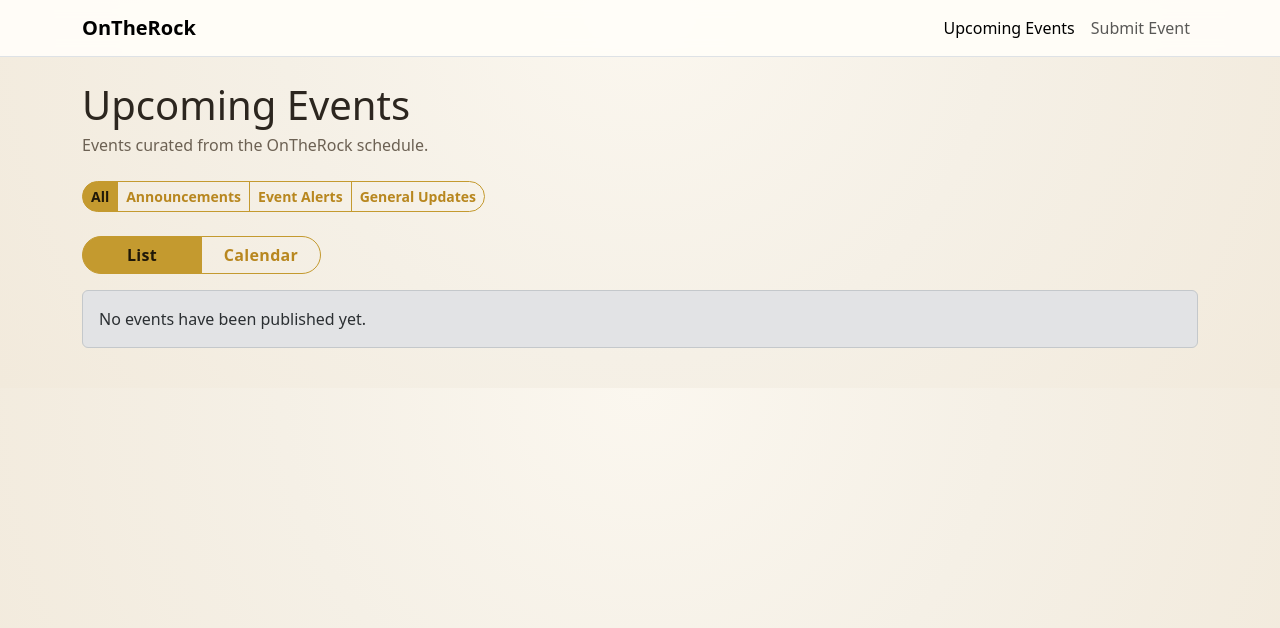
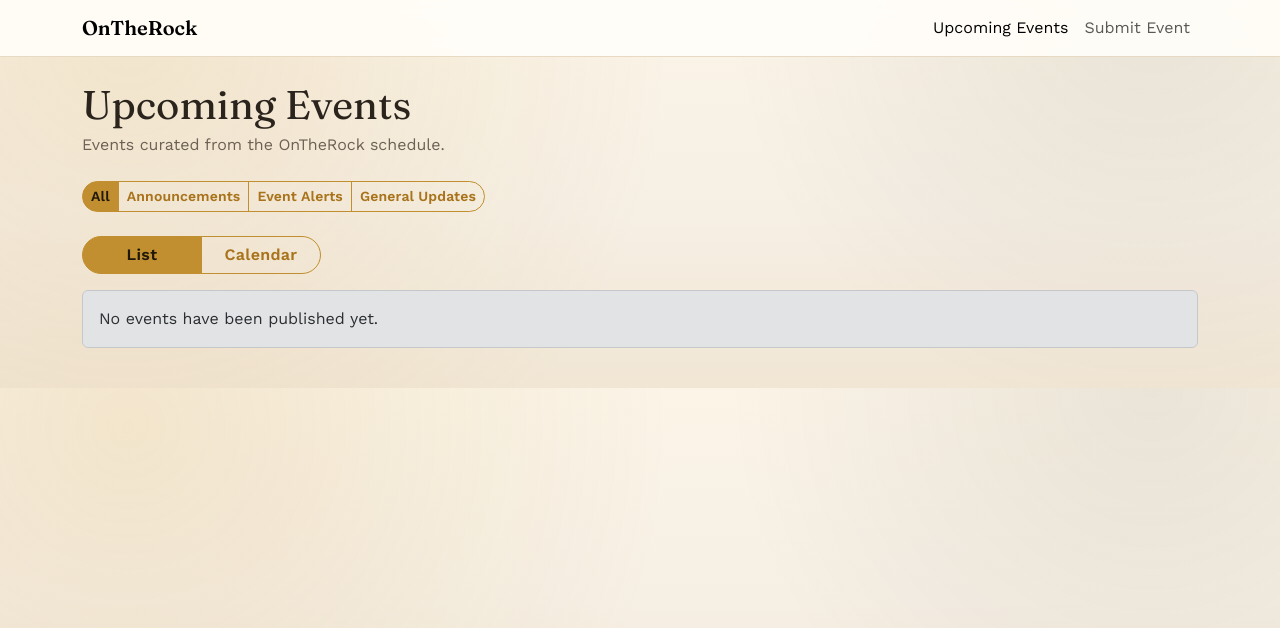
Before and after one commit to JSY-Ben/BeanPrepared, a PHP site: page /Web/ in a window 1280 px wide. Shown: the top 628 px of the page. Run offline with PHP 8.4, Linux system fonts and the light colour scheme; data comes from the database, SQL or seed files in the repository; data that the repository does not hold is empty.

Commit message:
Style Changes

```diff
--- a/public/css/site.css
+++ b/public/css/site.css
@@ -1,22 +1,30 @@
+@import url("https://fonts.googleapis.com/css2?family=Fraunces:wght@400;600;700&family=Work+Sans:wght@400;500;600&display=swap");
+
 :root {
-  --otr-ink: #2c261f;
+  --otr-ink: #2a241d;
   --otr-muted: #6c6153;
-  --otr-paper: #f5f0e6;
-  --otr-card: #fffdf8;
-  --otr-gold: #c49a2f;
-  --otr-gold-strong: #b8871f;
-  --otr-border: #eadfca;
-  --otr-shadow: 0 12px 30px rgba(44, 38, 31, 0.12);
+  --otr-paper: #f6efe4;
+  --otr-card: #fffaf1;
+  --otr-gold: #c18f2f;
+  --otr-gold-strong: #a8731a;
+  --otr-border: #e7d9c2;
+  --otr-shadow: 0 18px 40px rgba(42, 36, 29, 0.12);
+  --otr-wash: rgba(193, 143, 47, 0.08);
 }
 
 body {
-  background: radial-gradient(circle at top, #fbf7ef 0%, var(--otr-paper) 48%, #f2eadc 100%);
+  background:
+    radial-gradient(circle at 10% 10%, rgba(193, 143, 47, 0.14) 0%, transparent 45%),
+    radial-gradient(circle at 90% 0%, rgba(42, 36, 29, 0.08) 0%, transparent 35%),
+    linear-gradient(180deg, #fbf4e7 0%, var(--otr-paper) 55%, #f1e6d4 100%);
   color: var(--otr-ink);
+  font-family: "Work Sans", "Helvetica Neue", Arial, sans-serif;
 }
 
 .navbar {
   background: rgba(255, 253, 248, 0.95) !important;
   backdrop-filter: blur(8px);
+  border-bottom: 1px solid var(--otr-border) !important;
 }
 
 .brand-subtitle {
@@ -33,6 +41,8 @@ body {
 .btn-outline-warning {
   border-radius: 999px;
   font-weight: 700;
+  letter-spacing: 0.01em;
+  text-transform: none;
 }
 
 .btn-warning {
@@ -49,6 +59,7 @@ body {
 .badge.text-bg-warning {
   background: #f6e3b0 !important;
   color: #6a4c0e !important;
+  border: 1px solid #e0c27f;
 }
 
 .view-toggle .btn {
@@ -67,8 +78,8 @@ body {
 }
 
 .calendar-event {
-  background: #fff6dd;
-  box-shadow: inset 0 0 0 1px #e7c77a;
+  background: linear-gradient(180deg, #fff8e6 0%, #fff0cf 100%);
+  box-shadow: inset 0 0 0 1px #e7c77a, 0 8px 20px rgba(193, 143, 47, 0.12);
 }
 
 .table-light {
@@ -83,3 +94,21 @@ a {
 a:hover {
   color: #8c6513;
 }
+
+h1,
+h2,
+h3,
+.navbar-brand,
+.card-title {
+  font-family: "Fraunces", "Georgia", serif;
+}
+
+.btn-outline-warning:hover {
+  background: var(--otr-wash);
+  color: var(--otr-gold-strong);
+}
+
+.table td,
+.table th {
+  border-color: var(--otr-border);
+}
```
Also changed, not shown: backend/css/admin.css (+37 -8 lines), 1 other file.
